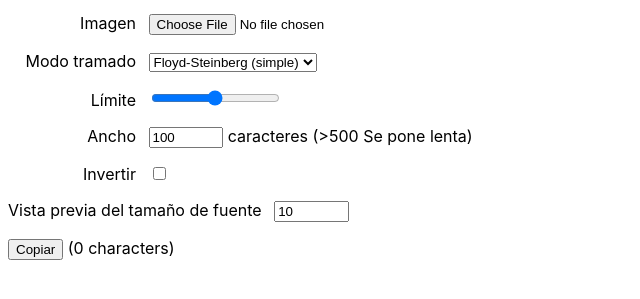
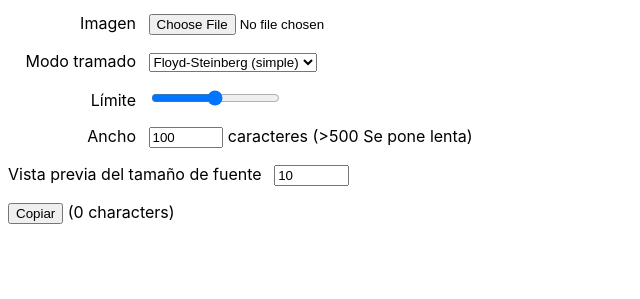
Before and after one commit to Dangel2/dangel2.github.io, a website: page index.html in a window 1280 px wide. Shown: the part 501-800 px from the top of the page, without its empty margins (0-640 px from the left). Drawn offline with Linux system fonts and the light colour scheme.

Commit message:
Update index.html

```diff
--- a/index.html
+++ b/index.html
@@ -43,10 +43,6 @@
 		<input type="number" id="width" value="100" step="10"> caracteres (>500 Se pone lenta)
 	</p>
 
-	<p>
-		<label for="invert">Invertir</label>
-		<input type="checkbox" id="invert">
-	</p>
 
 	<p>
 		<label for="font-size">Vista previa del tamaño de fuente</label>
```
